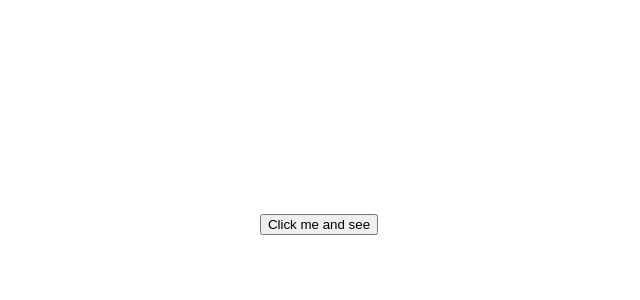
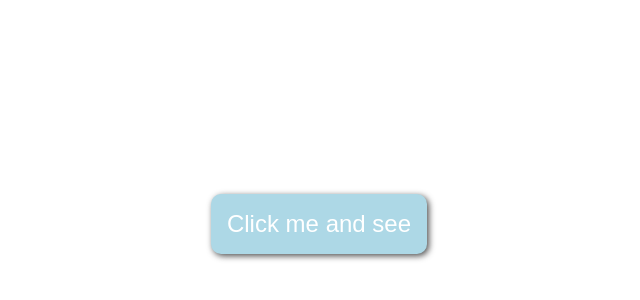
Before and after one commit to j3ffh95/background-changer, a plain HTML site: page index.html in a window 1280 px wide. Shown: the part 176-476 px from the top of the page, without its empty margins (321-961 px from the left). Drawn offline with Linux system fonts and the light colour scheme; a web font is replaced by a local one.

Commit message:
Styled the button

```diff
--- a/style.css
+++ b/style.css
@@ -12,3 +12,25 @@ body {
   min-height: 100vh;
   margin: 0;
 }
+
+button {
+  background-color: lightblue;
+  color: white;
+  padding: 1rem;
+  font-family: inherit;
+  font-size: 1.5rem;
+  box-shadow: 2px 2px 6px rgba(0, 0, 0, 0.7);
+  border-radius: 10px;
+  border: none;
+  transition: transform 0.2s step-start;
+  cursor: pointer;
+}
+
+button:focus {
+  outline: none;
+}
+
+button:active {
+  box-shadow: 0;
+  transform: translate(10px, 10px);
+}
```
